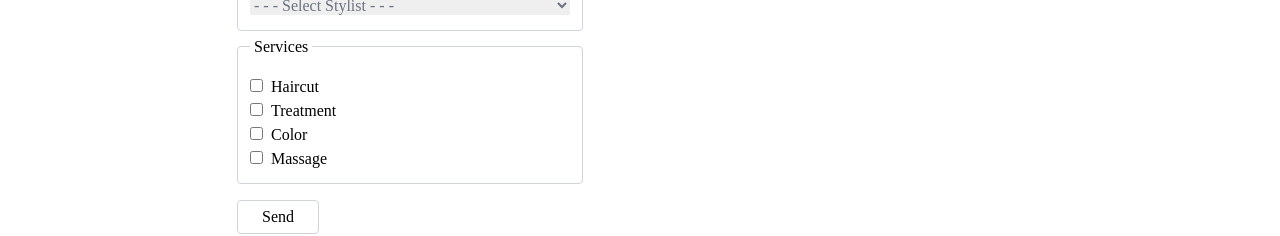
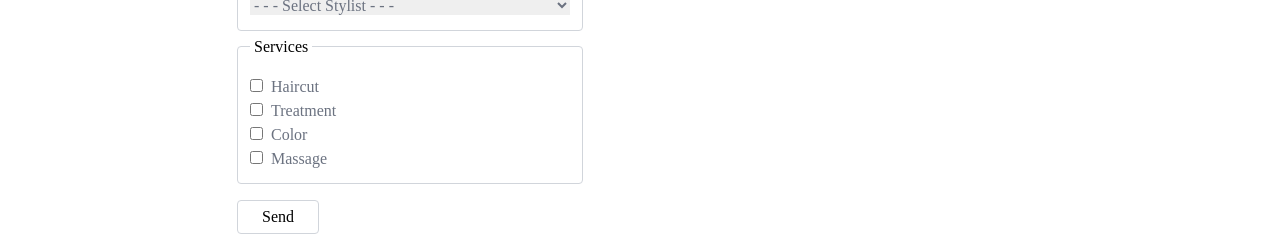
Before and after one commit to eobcre/salon-react, a React (Vite) app: page /book in a window 1280 px wide. Shown: the part 871-1107 px from the top of the page. Built offline with nearby package versions, Linux system fonts and the light colour scheme; the HTML template or start-up script is replaced by a standard one.

Commit message:
form layout styles, useState creating

```diff
--- a/src/sections/Book.jsx
+++ b/src/sections/Book.jsx
@@ -1,6 +1,24 @@
+import { useState } from 'react';
+
 import Image from '../assets/flower.jpg';
 
 export const Book = () => {
+  // Checkbox
+  const [isChecked, setIsChecked] = useState(false);
+  // Total
+  const [total, setTotal] = useState(0);
+
+  // Checkbox function
+  const handleClick = () => {
+    setPrice(!isChecked);
+  };
+
+  // setIsChecked()
+
+  // Total function
+
+  // setTotal()
+
   return (
     <div>
       <p className='title-st'>Booking</p>
@@ -67,27 +85,32 @@ export const Book = () => {
             {/* Services */}
             <fieldset className='border border-solid rounded border-gray-300 p-3'>
               <legend className='p-1'>Services</legend>
+              {/* Haircut - Checkbox */}
               <div className='w-80'>
-                <input type='checkbox' />
-                <label htmlFor='haircut' className='p-2'>
+                <input type='checkbox' className='accent-gray-500' />
+                <label htmlFor='' className='p-2 text-gray-500'>
                   Haircut
                 </label>
               </div>
+
+              {/* Treatment - Checkbox */}
               <div>
-                <input type='checkbox' />
-                <label htmlFor='treatment' className='p-2'>
+                <input type='checkbox' className='accent-gray-500' />
+                <label htmlFor='treatment' className='p-2 text-gray-500'>
                   Treatment
                 </label>
               </div>
+              {/* Color - Checkbox */}
               <div>
-                <input type='checkbox' />
-                <label htmlFor='color' className='p-2'>
+                <input type='checkbox' className='accent-gray-500' />
+                <label htmlFor='color' className='p-2 text-gray-500'>
                   Color
                 </label>
               </div>
+              {/* Massage - Checkbox */}
               <div>
-                <input type='checkbox' />
-                <label htmlFor='haircut' className='p-2'>
+                <input type='checkbox' className='accent-gray-500' />
+                <label htmlFor='haircut' className='p-2 text-gray-500'>
                   Massage
                 </label>
               </div>
```
